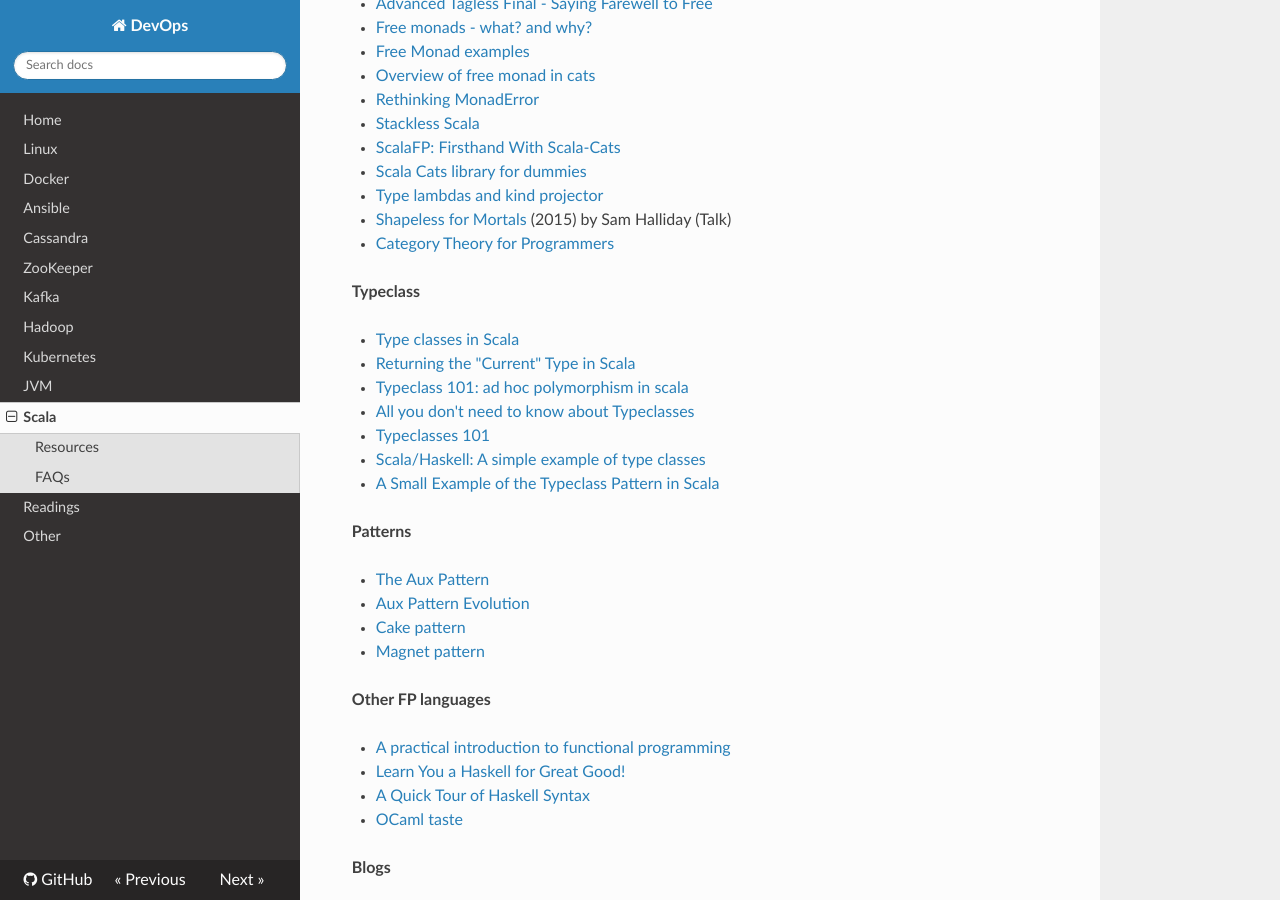
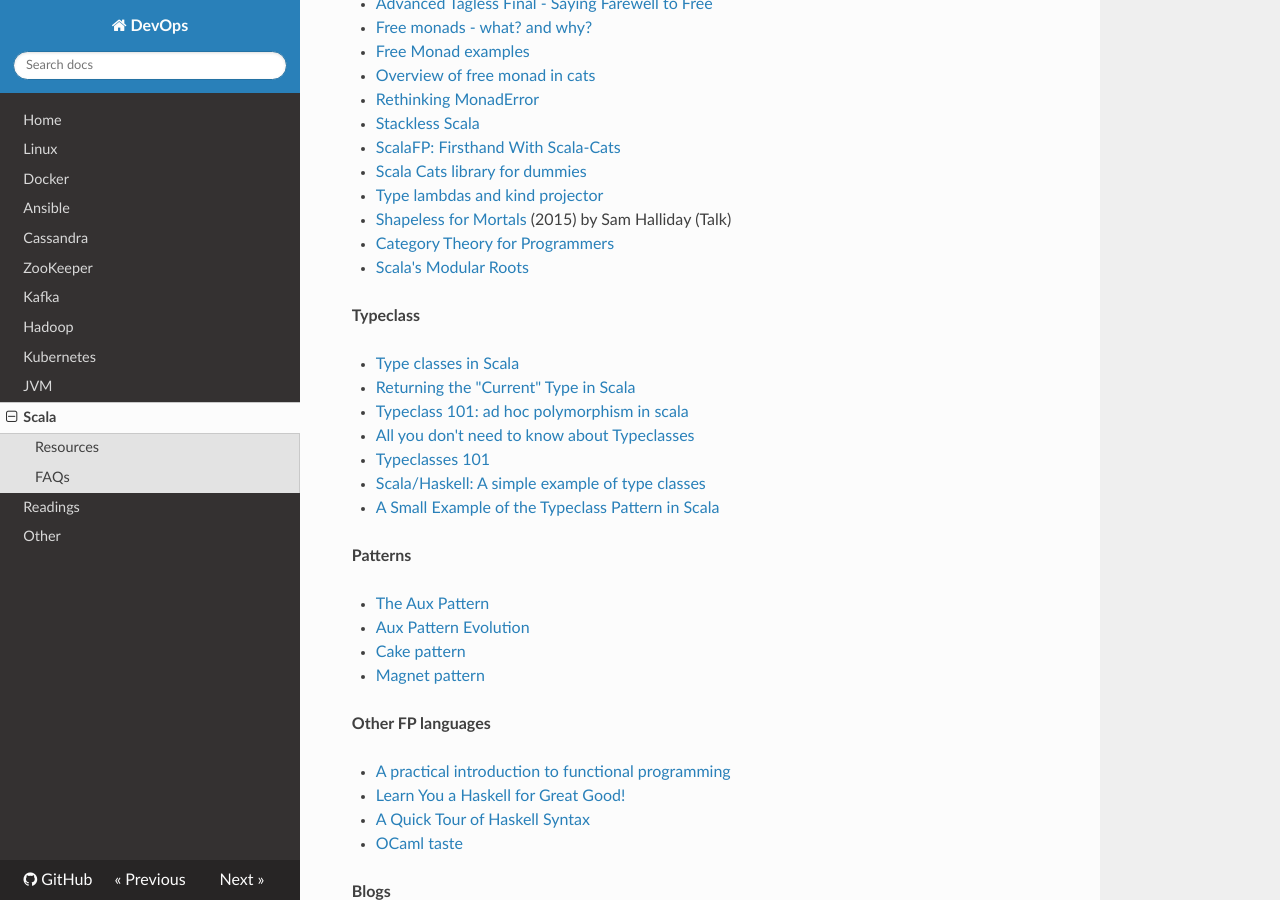
Before and after one commit to niqdev/devops, an MkDocs documentation site: the page built from docs/scala.md, in a window 1280 px wide and 900 px high, scrolled down 1736 px. Built offline with MkDocs 1.6.1, drawn with Linux system fonts in a browser that asks for light colours; nearby versions of some CDN libraries; old or Windows-style settings are respelled for this version of MkDocs; part of the change alters nothing that is shown.

Commit message:
doc: update scala

````diff
--- a/docs/scala.md
+++ b/docs/scala.md
@@ -83,6 +83,7 @@
 * [Type lambdas and kind projector](https://underscore.io/blog/posts/2016/12/05/type-lambdas.html)
 * [Shapeless for Mortals](http://fommil.com/scalax15) (2015) by Sam Halliday (Talk)
 * [Category Theory for Programmers](https://bartoszmilewski.com/2014/10/28/category-theory-for-programmers-the-preface)
+* [Scala's Modular Roots](http://lambdafoo.com/scala-syd-2015-modules)
 
 **Typeclass**
 
@@ -565,6 +566,10 @@ case object Nil extends List[Nothing]
 case class Cons[+A](head: A, tail: List[A]) extends List[A]
 ```
 
+object PizzaService extends PizzaService
+
+You can’t call functions on a trait, so you need to create a concrete instance of that trait before you do anything else. This technique is common with the modular pro- gramming approach, and it’s known as “reifying” the trait. (The word reify is defined as, “Taking an abstract concept and making it concrete.”)
+
 -->
 
 <br>
````
